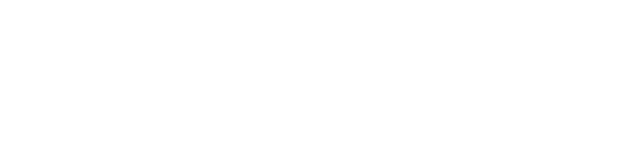
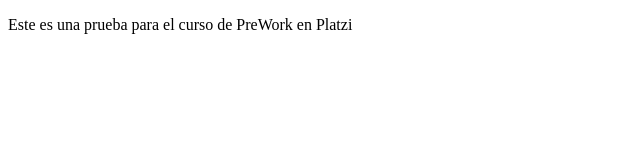
Before and after one commit to joanpdev/CursoPrework, a plain HTML site: page index.html in a window 1280 px wide. Shown: the whole page, without its empty margins (0-640 px from the left). Drawn offline with Linux system fonts and the light colour scheme.

Commit message:
Primer parrafo añadido

```diff
--- a/index.html
+++ b/index.html
@@ -7,6 +7,7 @@
     <title>Document</title>
 </head>
 <body>
+    <p>Este es una prueba para el curso de PreWork en Platzi</p>
 
 </body>
 </html>
```
